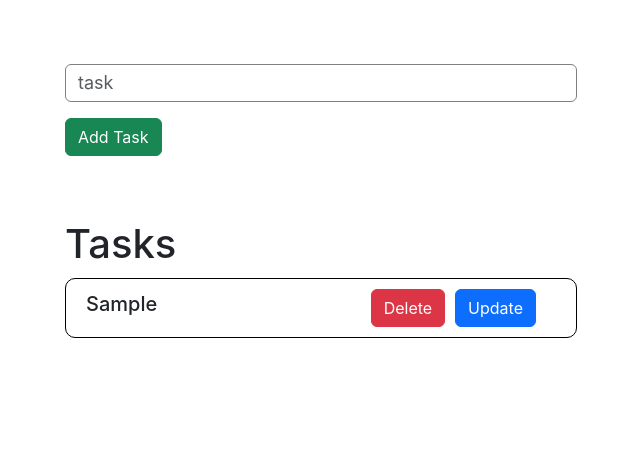
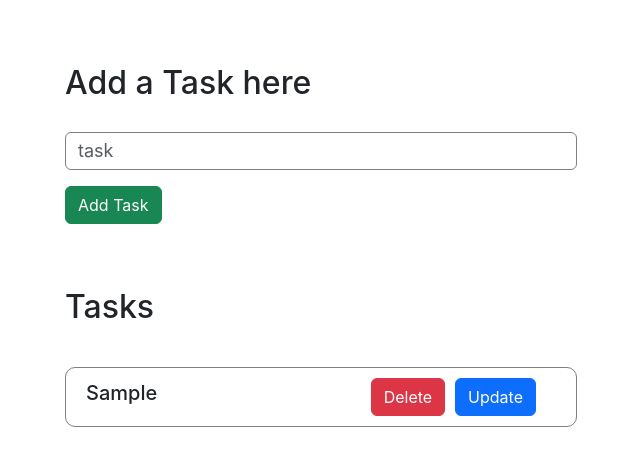
Before and after one commit to Quickdiv311/To-do-List, a React (Create React App) app: page / in a window 1280 px wide. Both pictures are taken after typing "Sample" into the empty fields and a click on the button "Add Task". Shown: the top 466 px of the page, without its empty margins (319-959 px from the left). Built offline with nearby package versions, Linux system fonts and the light colour scheme.

Commit message:
cancel button added

```diff
--- a/src/components/home/Home.jsx
+++ b/src/components/home/Home.jsx
@@ -24,6 +24,7 @@ const Home = () => {
 
   return (
     <div className='home'>
+      <h2>Add a Task here</h2>
       <form onSubmit={e => submit(e)}>
         <input type="text" placeholder='task' className="add form-control mb-3" value={task.value} onChange={e => inputChange(e)}/>
         <button className="btn btn-success">Add Task</button>
--- a/src/components/home/home.css
+++ b/src/components/home/home.css
@@ -1,6 +1,11 @@
 .home{
     margin: 5% auto;
     width: 40vw;
+}
+
+
+.home h2{
+    margin-bottom: 30px;
 }
 
 input.add::-webkit-input-placeholder{
--- a/src/components/list/List.jsx
+++ b/src/components/list/List.jsx
@@ -11,7 +11,7 @@ const List = () => {
 
   return (
     <div className='list'>
-        <h1>Tasks</h1>
+        <h2>Tasks</h2>
       {tasks.length > 0 ? tasks.map((task) => (
           <Task task={task}/>
       ))
--- a/src/components/list/list.css
+++ b/src/components/list/list.css
@@ -2,3 +2,8 @@
     width: 40vw;
     margin: 20px auto;
 }
+
+
+.list h2{
+    margin-bottom: 40px;
+}
--- a/src/components/task/Task.jsx
+++ b/src/components/task/Task.jsx
@@ -7,6 +7,8 @@ import { deleteTodo, update } from '../../store/reducers/todo-store';
 const Task = ({task}) => {
 
   const [edit, setEdit] = useState(false);
+  const [focussed, setFocussed] = useState(false);
+  const [changed, setChanged] = useState(false);
   const [newTask, setNewTask] = useState({...task});
   const dispatch = useDispatch();
 
@@ -17,18 +19,44 @@ const Task = ({task}) => {
   function handleSave(){
      dispatch(update([task.id, newTask]));
      setEdit(false);
+     setChanged(false);
+  }
+
+  function handleCancel(){
+     setNewTask(task);
+     setEdit(false);
+     setChanged(false);
+  }
+
+  function handleChange(e){
+   setNewTask({...newTask, value: e.target.value});
+
+   if(e.target.value !== task.value){
+      setChanged(true);
+   }
+   else{
+      setChanged(false);
+   }
   }
 
   return (
     <div className='task'>
        {!edit ?
          <h5>{task.value}</h5> :
-         <input type='text' className='edit' value={newTask.value} onChange={e => setNewTask({...newTask, value: e.target.value})}/>
+         <input type='text'
+                className='edit'
+                value={newTask.value}
+                onChange={handleChange}
+                onFocus={() => setFocussed(true)}
+                onBlur={() => setFocussed(false)}
+                />
        }
        <div className='buttons'>
-          <button className="btn btn-danger" onClick={() => dispatch(deleteTodo(task))}>Delete</button>
-          {edit ?
-          <button className="btn btn-primary" onClick={handleSave}>Save</button> :
+         {edit ?
+          <button className="btn btn-danger" onClick={handleCancel}>Cancel</button>
+         :<button className="btn btn-danger" onClick={() => dispatch(deleteTodo(task))}>Delete</button>}
+          {edit?
+          changed ? <button className="btn btn-primary" onClick={handleSave}>Save</button> : "" :
           <button className="btn btn-primary" onClick={handleUpdate}>Update</button>}
        </div>
     </div>
--- a/src/components/task/task.css
+++ b/src/components/task/task.css
@@ -1,7 +1,7 @@
 .task{
     margin: 10px auto;
     width: 40vw;
-    border: 1px solid black;
+    border: 1px solid gray;
     border-radius: 10px;
     padding: 10px 20px;
     display: flex;
```
